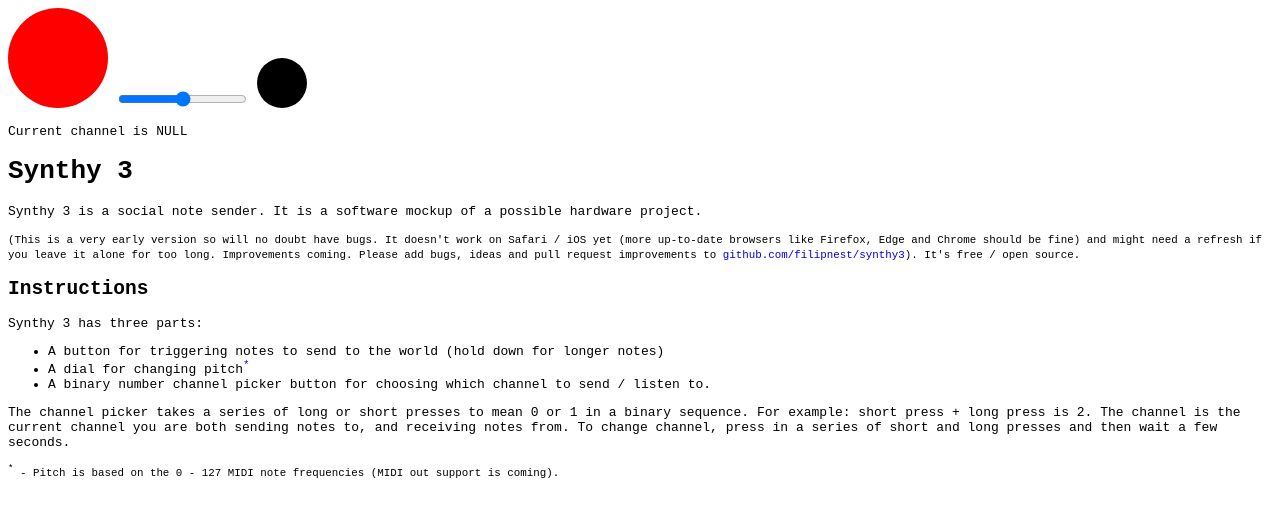
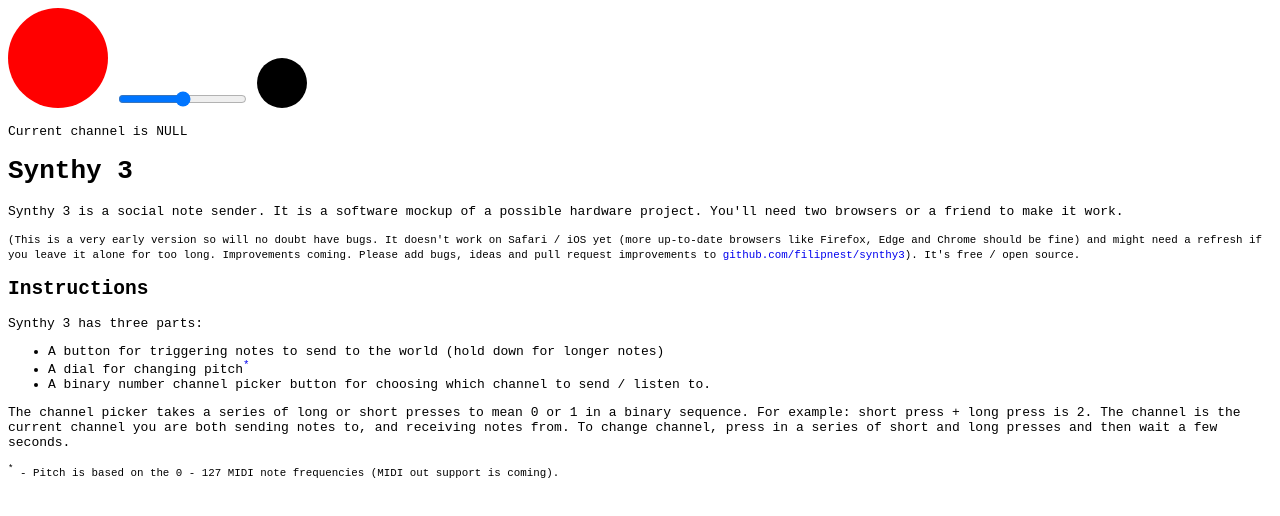
Before and after one commit to FilipNest/Synthy3, a website: page static/index.html in a window 1280 px wide. Drawn offline with Linux system fonts and the light colour scheme.

Commit message:
Two browsers note

```diff
--- a/static/index.html
+++ b/static/index.html
@@ -26,7 +26,7 @@
 
   <h1>Synthy 3</h1>
 
-  <p>Synthy 3 is a social note sender. It is a software mockup of a possible hardware project.</p>
+  <p>Synthy 3 is a social note sender. It is a software mockup of a possible hardware project. You'll need two browsers or a friend to make it work.</p>
 
   <small>(This is a very early version so will no doubt have bugs. It doesn't work on Safari / iOS yet (more up-to-date browsers like Firefox, Edge and Chrome should be fine) and might need a refresh if you leave it alone for too long. Improvements coming. Please add bugs, ideas and pull request improvements to <a href="https://github.com/filipnest/synthy3">github.com/filipnest/synthy3</a>). It's free / open source.</small>
 
```
